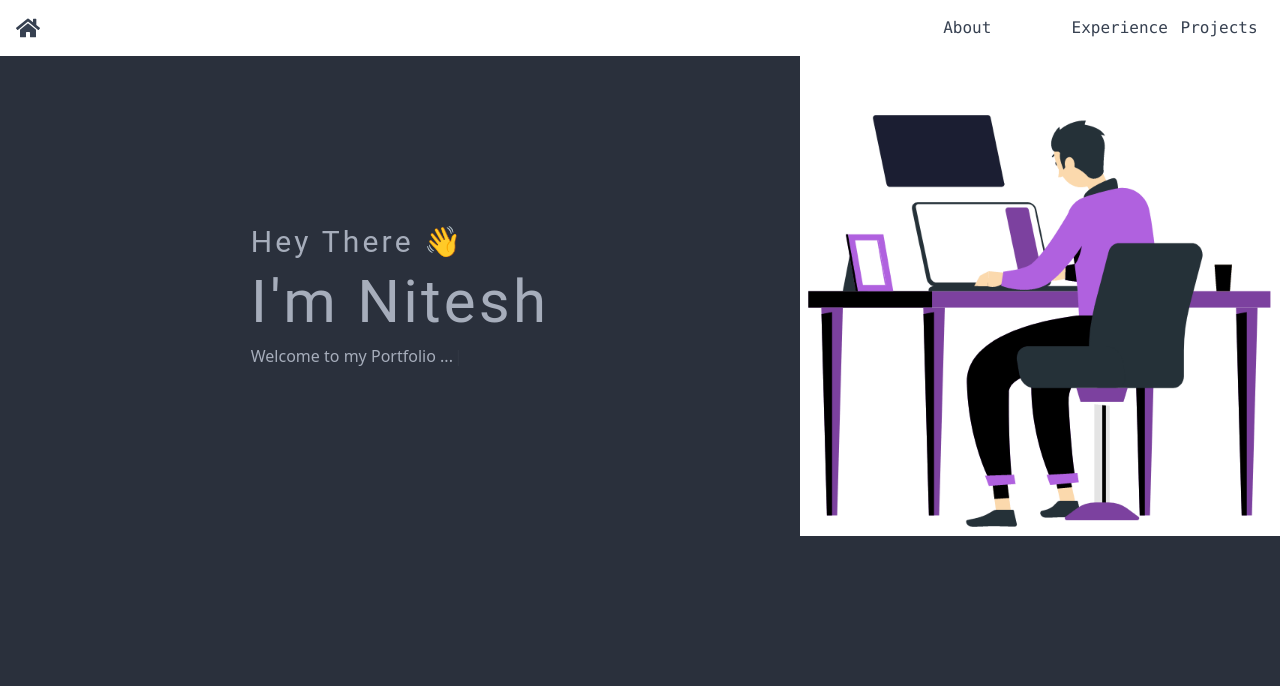
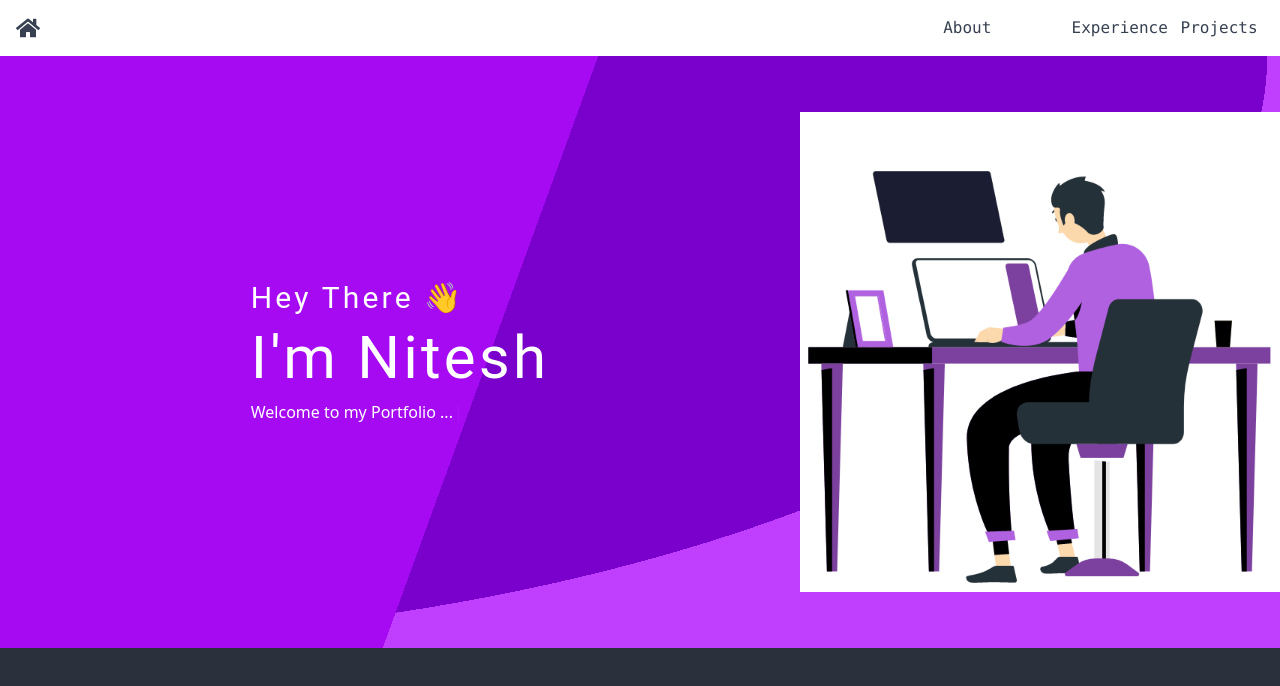
Before and after one commit to Niteshkumar152/Upgraded_Portfolio, a React (Create React App) app: page / in a window 1280 px wide. Shown: the top 686 px of the page. Built offline with nearby package versions, Linux system fonts and the light colour scheme.

Commit message:
Background color added for home component

```diff
--- a/src/index.css
+++ b/src/index.css
@@ -109,3 +109,11 @@ h4 {
    60% { transform: rotate( 0.0deg) }
   100% { transform: rotate( 0.0deg) }
 }
+
+.bg-purple {
+  color: #fff;
+  background: -webkit-linear-gradient(110deg, #a60af3 40%, rgba(0, 0, 0, 0) 30%), -webkit-radial-gradient(farthest-corner at 0% 0%, #7a00cc 70%, #c03fff 70%);
+  background: -o-linear-gradient(110deg, #a60af3 40%, rgba(0, 0, 0, 0) 30%), -o-radial-gradient(farthest-corner at 0% 0%, #7a00cc 70%, #c03fff 70%);
+  background: -moz-linear-gradient(110deg, #a60af3 40%, rgba(0, 0, 0, 0) 30%), -moz-radial-gradient(farthest-corner at 0% 0%, #7a00cc 70%, #c03fff 70%);
+  background: linear-gradient(110deg, #a60af3 40%, rgba(0, 0, 0, 0) 30%), radial-gradient(farthest-corner at 0% 0%, #7a00cc 70%, #c03fff 70%);
+}
--- a/src/pages/Home.jsx
+++ b/src/pages/Home.jsx
@@ -4,7 +4,7 @@ import heroImg from "../components/layout/assets/98636-coding.gif";
 
 function Home() {
   return (
-    <div className="grid grid-cols-8 mt-14 md:mt-0">
+    <div className="grid grid-cols-8 py-14 md:mt-0 bg-purple">
       <div className="col-span-8 md:col-span-5 m-auto">
         <div className="p-2">
           <h2 className="text-xl md:text-3xl cursor-default">
```
